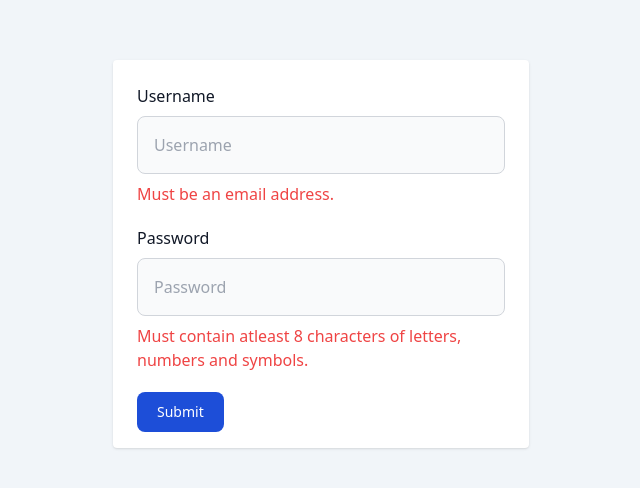
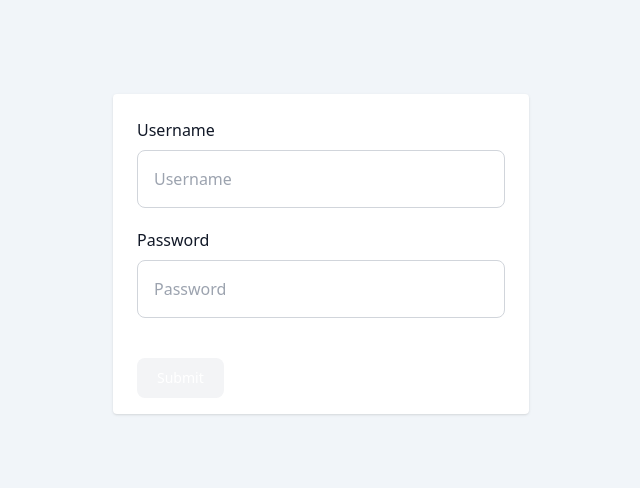
Before and after one commit to moj124/chat-frontend, a React (Vite) app: page / in a window 1280 px wide. Shown: the part 162-650 px from the top of the page, without its empty margins (319-959 px from the left). Built offline with nearby package versions, Linux system fonts and the light colour scheme.

Commit message:
add login form errors

```diff
--- a/src/components/FormInput.tsx
+++ b/src/components/FormInput.tsx
@@ -1,18 +1,47 @@
+import { useState } from "react";
+
+
 interface formConfig {
+    key: number,
     name: string,
+    value: string,
     type: string,
     error?: string,
-    regex?: string
+    regex: RegExp,
     required: boolean,
-    onBlur: (e: React.FocusEvent<HTMLInputElement>) => void;
+    onChange: (e: React.FocusEvent<HTMLInputElement>) => void;
 }
 
-function FormInput({name, type, required, error, regex, onBlur}: formConfig) {
+function FormInput({name, type, required, error, onChange, value, regex}: formConfig) {
+    const [errorState, setErrorState] = useState(false);
+    const [focused, setFocused] = useState(false);
+
+    const pattern = regex.toString();
+
+    const handleBlur = () => {
+        setFocused(false);
+        if (!regex.test(value)) return setErrorState(true);
+        return setErrorState(false);
+    }
+
+    const handleFocus = () => {
+        setFocused(true);
+    }
+
+
+
     return (
-        <div className="mb-5">
+        <div className= {`mb-5 ${focused ? `focused` : ''}`}>
             <label
                 htmlFor={name}
-                className="block mb-2 text-md font-medium text-gray-900 dark:text-white"
+                className="
+                    block
+                    mb-2
+                    text-md
+                    font-medium
+                    text-gray-900
+                    dark:text-white
+                "
             >
                 {name}
             </label>
@@ -20,15 +49,44 @@ function FormInput({name, type, required, error, regex, onBlur}: formConfig) {
                 name={name}
                 type={type}
                 required={required}
-                onBlur={onBlur}
-                className="bg-gray-50 border border-gray-300 text-gray-900 p-4 text-md rounded-lg focus:ring-blue-500 focus:border-blue-500 block w-full dark:bg-gray-700 dark:border-gray-600 dark:placeholder-gray-400 dark:text-white dark:focus:ring-blue-500 dark:focus:border-blue-500"
                 placeholder={name}
+                value={value}
+                pattern={pattern}
+                onChange={onChange}
+                onBlur={handleBlur}
+                onFocus={handleFocus}
+                className={`
+                    w-full
+                    block
+                    text-md
+                    p-4
+                    border
+                    rounded-lg
+                    bg-white
+                    text-gray-900
+                    border-gray-300
+                    dark:bg-gray-700
+                    dark:border-gray-600
+                    dark:placeholder-gray-400
+                    dark:text-white
+                    focus:ring-blue-500
+                    focus:border-blue-500
+                    dark:focus:ring-blue-500
+                    dark:focus:border-blue-500
+                    ${errorState ? 'border-red-500': ''}
+                `}
             />
-            <p
-                className="mt-2 text-red-500"
+            <span
+                className={`
+                    error-message
+                    mt-2
+                    text-red-500
+                    ${errorState ? 'block' : 'hidden'}
+                `}
             >
                 {error}
-            </p>
+            </span>
+
         </div>
     );
 }
--- a/src/output.css
+++ b/src/output.css
@@ -575,12 +575,20 @@ video {
   margin-top: 0.5rem;
 }
 
+.mt-5 {
+  margin-top: 1.25rem;
+}
+
 .block {
   display: block;
 }
 
 .flex {
   display: flex;
+}
+
+.hidden {
+  display: none;
 }
 
 .h-screen {
@@ -628,9 +636,9 @@ video {
   border-color: rgb(209 213 219 / var(--tw-border-opacity));
 }
 
-.bg-blue-700 {
-  --tw-bg-opacity: 1;
-  background-color: rgb(29 78 216 / var(--tw-bg-opacity));
+.border-red-500 {
+  --tw-border-opacity: 1;
+  border-color: rgb(239 68 68 / var(--tw-border-opacity));
 }
 
 .bg-gray-50 {
@@ -638,39 +646,19 @@ video {
   background-color: rgb(249 250 251 / var(--tw-bg-opacity));
 }
 
-.bg-red-500 {
+.bg-gray-700 {
   --tw-bg-opacity: 1;
-  background-color: rgb(239 68 68 / var(--tw-bg-opacity));
+  background-color: rgb(55 65 81 / var(--tw-bg-opacity));
+}
+
+.bg-slate-100 {
+  --tw-bg-opacity: 1;
+  background-color: rgb(241 245 249 / var(--tw-bg-opacity));
 }
 
 .bg-white {
   --tw-bg-opacity: 1;
   background-color: rgb(255 255 255 / var(--tw-bg-opacity));
-}
-
-.bg-slate-600 {
-  --tw-bg-opacity: 1;
-  background-color: rgb(71 85 105 / var(--tw-bg-opacity));
-}
-
-.bg-slate-300 {
-  --tw-bg-opacity: 1;
-  background-color: rgb(203 213 225 / var(--tw-bg-opacity));
-}
-
-.bg-slate-400 {
-  --tw-bg-opacity: 1;
-  background-color: rgb(148 163 184 / var(--tw-bg-opacity));
-}
-
-.bg-slate-200 {
-  --tw-bg-opacity: 1;
-  background-color: rgb(226 232 240 / var(--tw-bg-opacity));
-}
-
-.bg-slate-100 {
-  --tw-bg-opacity: 1;
-  background-color: rgb(241 245 249 / var(--tw-bg-opacity));
 }
 
 .p-4 {
@@ -734,9 +722,9 @@ video {
   box-shadow: var(--tw-ring-offset-shadow, 0 0 #0000), var(--tw-ring-shadow, 0 0 #0000), var(--tw-shadow);
 }
 
-.hover\:bg-blue-800:hover {
+.hover\:bg-gray-800:hover {
   --tw-bg-opacity: 1;
-  background-color: rgb(30 64 175 / var(--tw-bg-opacity));
+  background-color: rgb(31 41 55 / var(--tw-bg-opacity));
 }
 
 .focus\:border-blue-500:focus {
@@ -755,14 +743,19 @@ video {
   box-shadow: var(--tw-ring-offset-shadow), var(--tw-ring-shadow), var(--tw-shadow, 0 0 #0000);
 }
 
-.focus\:ring-blue-300:focus {
-  --tw-ring-opacity: 1;
-  --tw-ring-color: rgb(147 197 253 / var(--tw-ring-opacity));
-}
-
 .focus\:ring-blue-500:focus {
   --tw-ring-opacity: 1;
   --tw-ring-color: rgb(59 130 246 / var(--tw-ring-opacity));
+}
+
+.focus\:ring-gray-300:focus {
+  --tw-ring-opacity: 1;
+  --tw-ring-color: rgb(209 213 219 / var(--tw-ring-opacity));
+}
+
+.disabled\:bg-gray-100:disabled {
+  --tw-bg-opacity: 1;
+  background-color: rgb(243 244 246 / var(--tw-bg-opacity));
 }
 
 @media (min-width: 640px) {
@@ -795,9 +788,9 @@ video {
     border-color: rgb(75 85 99 / var(--tw-border-opacity));
   }
 
-  .dark\:bg-blue-600 {
+  .dark\:bg-gray-600 {
     --tw-bg-opacity: 1;
-    background-color: rgb(37 99 235 / var(--tw-bg-opacity));
+    background-color: rgb(75 85 99 / var(--tw-bg-opacity));
   }
 
   .dark\:bg-gray-700 {
@@ -820,9 +813,9 @@ video {
     color: rgb(156 163 175 / var(--tw-placeholder-opacity));
   }
 
-  .dark\:hover\:bg-blue-700:hover {
+  .dark\:hover\:bg-gray-700:hover {
     --tw-bg-opacity: 1;
-    background-color: rgb(29 78 216 / var(--tw-bg-opacity));
+    background-color: rgb(55 65 81 / var(--tw-bg-opacity));
   }
 
   .dark\:focus\:border-blue-500:focus {
@@ -835,8 +828,8 @@ video {
     --tw-ring-color: rgb(59 130 246 / var(--tw-ring-opacity));
   }
 
-  .dark\:focus\:ring-blue-800:focus {
+  .dark\:focus\:ring-gray-800:focus {
     --tw-ring-opacity: 1;
-    --tw-ring-color: rgb(30 64 175 / var(--tw-ring-opacity));
+    --tw-ring-color: rgb(31 41 55 / var(--tw-ring-opacity));
   }
 }
--- a/src/pages/login.tsx
+++ b/src/pages/login.tsx
@@ -5,7 +5,7 @@ interface formConfig {
     id: number,
     name: string,
     type: string,
-    regex: string,
+    regex: RegExp,
     error?: string,
     required: boolean,
 }
@@ -15,8 +15,7 @@ const formInputs: formConfig[] = [
         id: 1,
         name: "Username",
         type: "text",
-        // eslint-disable-next-line no-useless-escape
-        regex: '/^[\w-\.]+@([\w-]+\.)+[\w-]{2,4}$',
+        regex: /^[\w.%+-]+@[A-Za-z0-9.-]+\.[A-Za-z]{2,}$/,
         error: "Must be an email address.",
         required: true,
     },
@@ -24,31 +23,36 @@ const formInputs: formConfig[] = [
         id: 2,
         name: "Password",
         type: "text",
-        // eslint-disable-next-line no-useless-escape
-        regex: "^(?=.*[A-Za-z])(?=.*\d)[A-Za-z\d]{8,}$",
-        error: "Must contain atleast 8 characters of letters, numbers and symbols.",
+        regex: /^(?=.*[A-Za-z])(?=.*\d)[A-Za-z\d]{8,}$/,
+        error: "Must contain atleast 8 characters of letters and numbers.",
         required: true,
     },
-]
+];
 
-function Login() {
 const initialValues = formInputs.reduce(
     (
         acc: Record<string, string>,
-            current :formConfig) => {
+        current :formConfig
+    ) => {
             acc[current.name] = "";
             return acc;
-    }, {});
+        },
+    {}
+);
 
-    const [values, setValues] = useState(initialValues);
+function Login() {
+    const [inputData, setValues] = useState(initialValues);
+
+    const isDisabled = Object.values(inputData).some((elem) => elem === '');
 
     const handleInput = (e: React.ChangeEvent<HTMLInputElement>) => {
-        setValues((values) => ({...values, [e.target.name]: e.target.value}));
+        setValues((inputData) => ({...inputData, [e.target.name]: e.target.value}));
+
     };
 
     const handleSubmit = (e: React.FormEvent<HTMLFormElement>) => {
         e.preventDefault();
-        console.log(values);
+        console.log(inputData);
     };
 
     return (
@@ -60,14 +64,35 @@ function Login() {
                             {formInputs.map((element) =>
                                 <FormInput
                                     key={element.id}
-                                name={element.name}
-                                type={element.type}
-                                required={element.required}
-                                error={element.error}
-                                onBlur={handleInput}
+                                    {...element}
+                                    value={inputData[element.name]}
+                                    onChange={handleInput}
+
                                 />
                             )}
-                        <button type="submit" className="text-white bg-blue-700 hover:bg-blue-800 focus:ring-4 focus:outline-none focus:ring-blue-300 font-medium rounded-lg text-sm w-full sm:w-auto px-5 py-2.5 text-center dark:bg-blue-600 dark:hover:bg-blue-700 dark:focus:ring-blue-800">Submit</button>
+                            <button
+                                type="submit"
+                                disabled={isDisabled}
+                                className="
+                                    w-full
+                                    sm:w-auto
+                                    text-sm
+                                    mt-5
+                                    px-5
+                                    py-2.5
+                                    text-center
+                                    font-medium rounded-lg
+                                    focus:ring-4
+                                    focus:outline-none
+                                    text-white
+                                    bg-gray-700
+                                    focus:ring-gray-300
+                                    hover:bg-gray-800
+                                    disabled:bg-gray-100
+                                "
+                            >
+                                Submit
+                            </button>
                         </form>
                     </div>
                 </div>
```
Lines whose indentation alone changed are shown as unchanged.
